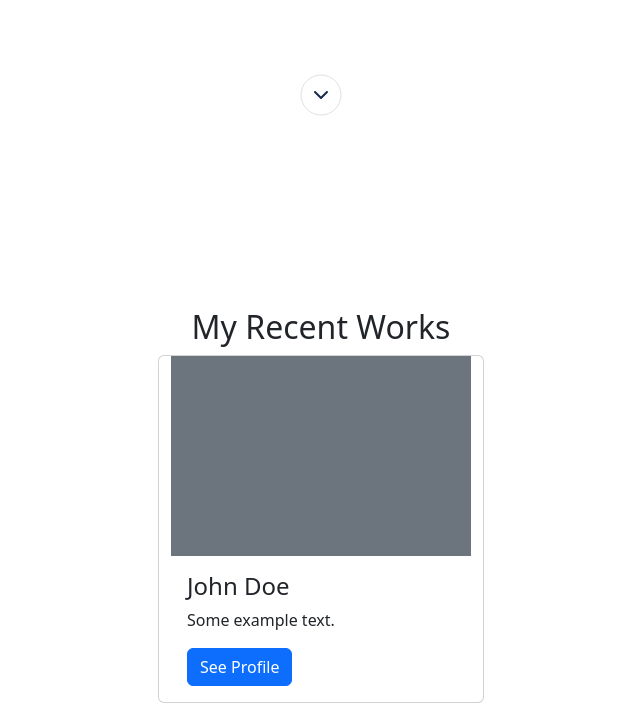
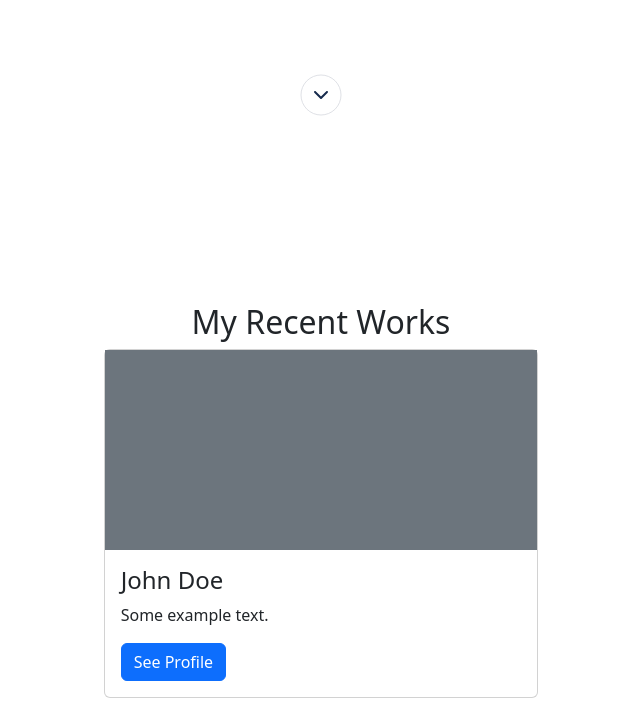
Before and after one commit to Jolak5/portfolio-with-bootstrap, a website: page index.html in a window 1280 px wide. Shown: the part 561-1264 px from the top of the page, without its empty margins (319-959 px from the left). Drawn offline with nearby package versions, Linux system fonts and the light colour scheme.

Commit message:
fix row default padding

```diff
--- a/index.html
+++ b/index.html
@@ -27,7 +27,7 @@
     ></script>
   </head>
   <body>
-    <div class="hero-div">
+    <div class="hero-div mb-5">
       <header>
         <nav class="navbar navbar-expand-sm justify-content-center mt-3">
           <ul class="navbar-nav">
@@ -71,10 +71,12 @@
             alt="Click me to scroll to the next section"
         /></a>
       </section>
+    </div>
+
     <section class="section-2">
       <h2 class="text-center">My Recent Works</h2>
-        <div class="project-cards row p-0 justify-content-center">
-          <div class="card col-lg-3">
+      <div class="project-cards row justify-content-center">
+        <div class="card col-lg-4">
           <div
             class="project-img bg-secondary"
             style="height: 200px; width: 100%"
@@ -87,6 +89,5 @@
         </div>
       </div>
     </section>
-    </div>
   </body>
 </html>
--- a/style.css
+++ b/style.css
@@ -7,6 +7,11 @@
 body {
   font-family: "inter", sans-serif;
 }
+
+.row > * {
+  padding: 0 !important;
+}
+
 .hero-div {
   background-image: url("images/Header-llustration-desktop.png");
   background-size: cover;
```
Lines whose indentation alone changed are shown as unchanged.
